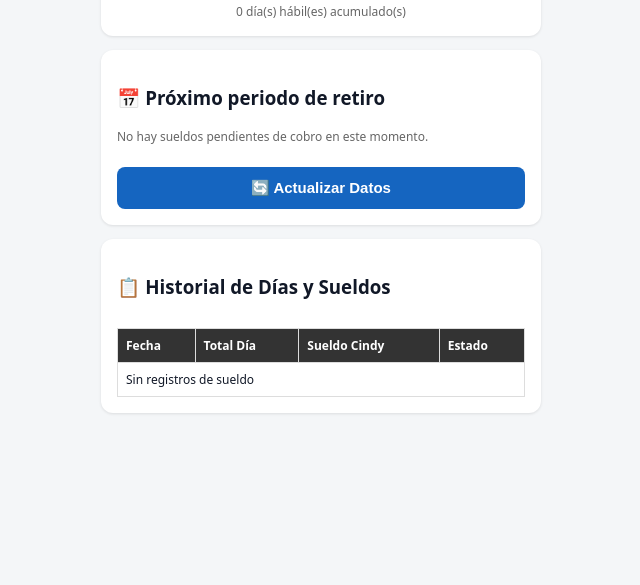
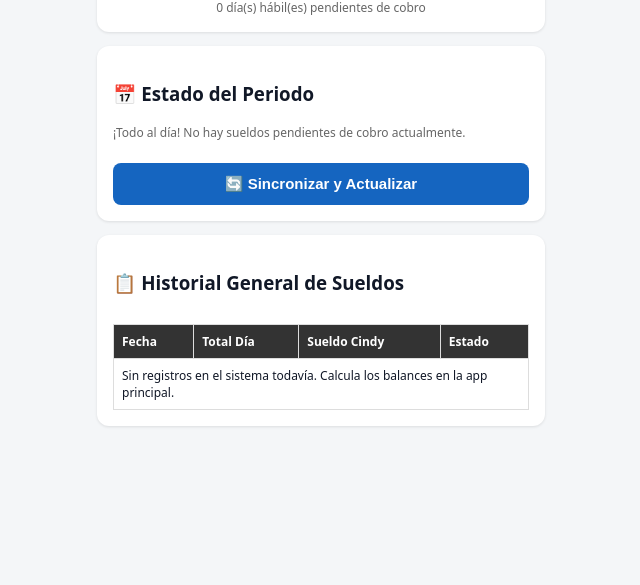
Before and after one commit to makilapap/MakiApp, a plain HTML site: page cindy.html in a window 1280 px wide. Shown: the part 215-800 px from the top of the page, without its empty margins (319-959 px from the left). Drawn offline with Linux system fonts and the light colour scheme.

Commit message:
Update cindy.html

```diff
--- a/cindy.html
+++ b/cindy.html
@@ -9,7 +9,7 @@
 <style>
   :root { font-family: system-ui, -apple-system, sans-serif; color:#111827; background:#f4f6f8; }
   * { box-sizing:border-box; -webkit-tap-highlight-color: transparent; }
-  body { margin:0; padding:20px; max-width:480px; margin:0 auto; }
+  body { margin:0; padding:16px; max-width:480px; margin:0 auto; }
   header { background:#1a1a2e; color:#fff; padding:16px; border-radius:12px; text-align:center; margin-bottom:16px; box-shadow:0 2px 4px rgba(0,0,0,0.1); }
   header h1 { margin:0; font-size:18px; }
   header small { color:#aaa; font-size:12px; }
@@ -17,6 +17,7 @@
   .big-number { font-size:36px; font-weight:bold; color:#2e7d32; margin:10px 0; }
   .info-box { font-size:14px; color:#555; margin-bottom:8px; }
   button.btn { border:none; border-radius:8px; padding:12px; font-size:15px; font-weight:bold; color:#fff; width:100%; margin-top:10px; cursor:pointer; background:#1565c0; }
+  .btn-green { background:#2e7d32; }
   table { width:100%; border-collapse:collapse; font-size:12px; margin-top:10px; text-align:left; }
   th, td { border:1px solid #ddd; padding:8px; }
   th { background:#333; color:#fff; }
@@ -37,13 +38,13 @@
 </div>
 
 <div class="card" style="text-align: left;">
-  <h3>📅 Próximo periodo de retiro</h3>
-  <p class="muted" id="lblProximoPago">Calculando fechas de cobro (máx. 10 días hábiles)...</p>
-  <button class="btn" onclick="actualizarPanelCindy()">🔄 Actualizar Datos</button>
+  <h3>📅 Estado del Periodo</h3>
+  <p class="muted" id="lblProximoPago">Sincronizando datos de la aplicación...</p>
+  <button class="btn btn-green" onclick="actualizarPanelCindy()">🔄 Sincronizar y Actualizar</button>
 </div>
 
 <div class="card" style="text-align: left;">
-  <h3>📋 Historial de Días y Sueldos</h3>
+  <h3>📋 Historial General de Sueldos</h3>
   <div style="overflow-x:auto;">
     <table id="tblSueldosCindy">
       <tr><th>Fecha</th><th>Total Día</th><th>Sueldo Cindy</th><th>Estado</th></tr>
@@ -53,12 +54,17 @@
 
 <script>
 function load(k,d){
-  try{ const val = localStorage.getItem("mkp_"+k); return val !== null ? JSON.parse(val) : d; }catch(e){ return d; }
+  try{
+    const val = localStorage.getItem("mkp_"+k);
+    return val !== null ? JSON.parse(val) : d;
+  }catch(e){
+    return d;
+  }
 }
 function money(v){ return "$" + Math.round(v).toLocaleString("es-CL").replace(/,/g,"."); }
-function esDiaHabil(f){ const d=new Date(f+"T12:00:00"); return d.getDay()>=1 && d.getDay()<=5; }
 
 function actualizarPanelCindy(){
+  // Lee exactamente la misma base de datos de sueldos generada por la app principal
   const sueldos = load("sueldos", {});
   const fechas = Object.keys(sueldos).sort();
 
@@ -67,30 +73,34 @@ function actualizarPanelCindy(){
 
   fechas.reverse().forEach(f => {
     const item = sueldos[f];
+    // Verifica si fue pagado en la app principal
     const pagado = item.pagC ? "✓ Pagado" : "Pendiente";
+
     if(!item.pagC && item.cindy > 0) {
       pendientes.push({fecha: f, sueldo: item.cindy});
     }
-    historialHtml += `<tr><td>${f}</td><td>${money(item.totalDia)}</td><td>${money(item.cindy)}</td><td>${pagado}</td></tr>`;
+
+    historialHtml += `<tr><td>${f}</td><td>${money(item.totalDia)}</td><td>${money(item.cindy)}</td><td><b>${pagado}</b></td></tr>`;
   });
 
   const totalAcumulado = pendientes.reduce((sum, p) => sum + p.sueldo, 0);
 
   document.getElementById("lblTotalPendiente").textContent = money(totalAcumulado);
-  document.getElementById("lblDetalleDias").textContent = `${pendientes.length} día(s) hábil(es) acumulado(s)`;
+  document.getElementById("lblDetalleDias").textContent = `${pendientes.length} día(s) hábil(es) pendientes de cobro`;
 
   if(pendientes.length > 0) {
     const primerDia = pendientes[pendientes.length - 1].fecha;
     const ultimoDia = pendientes[0].fecha;
-    document.getElementById("lblProximoPago").innerHTML = `Periodo acumulado actual:<br><b>Desde:</b> ${primerDia} <br><b>Hasta:</b> ${ultimoDia} <br><br><i>Recuerda retirar cada 10 días hábiles.</i>`;
+    document.getElementById("lblProximoPago").innerHTML = `<b>Periodo pendiente actual:</b><br>Desde: ${primerDia} hasta ${ultimoDia}`;
   } else {
-    document.getElementById("lblProximoPago").textContent = "No hay sueldos pendientes de cobro en este momento.";
+    document.getElementById("lblProximoPago").textContent = "¡Todo al día! No hay sueldos pendientes de cobro actualmente.";
   }
 
   document.getElementById("tblSueldosCindy").innerHTML =
-    "<tr><th>Fecha</th><th>Total Día</th><th>Sueldo Cindy</th><th>Estado</th></tr>" + (historialHtml || "<tr><td colspan=4>Sin registros de sueldo</td></tr>");
+    "<tr><th>Fecha</th><th>Total Día</th><th>Sueldo Cindy</th><th>Estado</th></tr>" + (historialHtml || "<tr><td colspan=4>Sin registros en el sistema todavía. Calcula los balances en la app principal.</td></tr>");
 }
 
+// Carga automática al abrir la página
 window.addEventListener('DOMContentLoaded', actualizarPanelCindy);
 </script>
 
```
